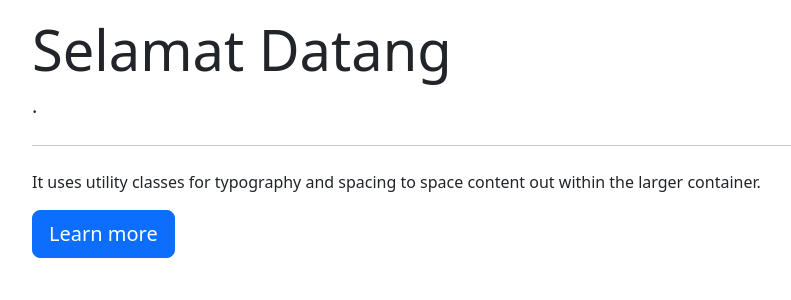
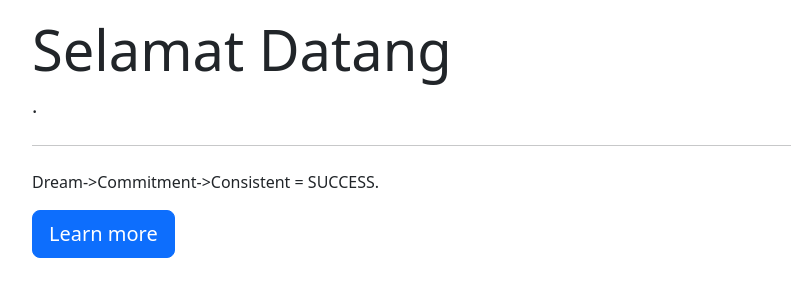
Before and after one commit to usman-dev-web/php-mvc, a PHP site: the page made by app/views/home/index.php in a window 1280 px wide. Shown: the part 56-356 px from the top of the page, without its empty margins (50-841 px from the left). Run offline with PHP 8.4, Linux system fonts and the light colour scheme; the template is opened without the code that fills it, so the values that code supplies are empty; some libraries are stand-ins or nearby versions.

Commit message:
mengubah isi tag p

```diff
--- a/app/views/home/index.php
+++ b/app/views/home/index.php
@@ -3,7 +3,7 @@
         <h1 class="display-4">Selamat Datang</h1>
         <p class="lead"><?= $data["nama"]; ?>.</p>
         <hr class="my-4">
-        <p>It uses utility classes for typography and spacing to space content out within the larger container.</p>
+        <p>Dream->Commitment->Consistent = SUCCESS.</p>
         <a class="btn btn-primary btn-lg" href="#" role="button">Learn more</a>
     </div>
 </div>
```
